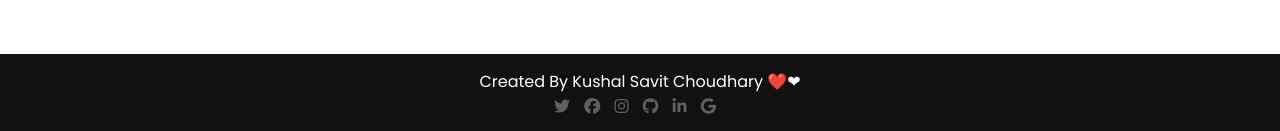
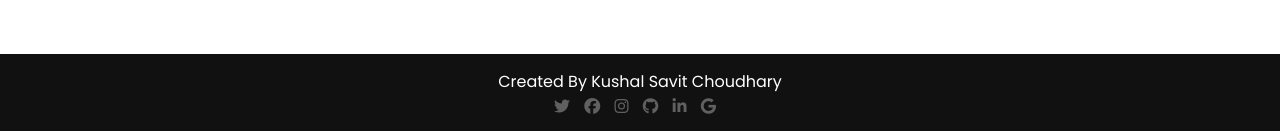
Before and after one commit to KushalTonystarkC/My-Portfolio, a plain HTML site: page index.html in a window 1280 px wide. Shown: the part 4862-4993 px from the top of the page. Drawn offline with nearby package versions, Linux system fonts and the light colour scheme.

Commit message:
Update index.html

```diff
--- a/index.html
+++ b/index.html
@@ -1,5 +1,4 @@
 <!DOCTYPE html>
-<!-- Created By CodingNepal -->
 <html lang="en">
 <head>
     <meta charset="UTF-8">
@@ -102,7 +101,7 @@
             <div class="skills-content">
                 <div class="column left">
                     <div class="text">My creative skills & experiences.</div>
-                    <p>In this 2 years I have participated in some hackathons like MLH Share Hack,Makeathon,FrostHack.I have also participated in different coding Competition in different platforms.I have made a calculator app,Hotel booking app and many other apps. I am beginner in Competitive Programming.I have a little knowledge of SQL and Shell Script. I have participated in various webinar on cloud development.  </p>
+                    <p>In this 2 years I have participated in some hackathons like MLH Share Hack,Makeathon,FrostHack.I have also participated in different coding Competition in different platforms.I have made a calculator app, Hotel booking app and many other apps. I am beginner in Competitive Programming.I have a little knowledge of SQL and Shell Script. I have participated in various webinar on cloud development.  </p>
                     <a href="#">Read more</a>
                 </div>
                 <div class="column right">
@@ -329,7 +328,7 @@
 
     <!-- footer section start -->
     <footer>
-        <span>Created By Kushal Savit Choudhary ❤️❤ </a>
+        <span>Created By Kushal Savit Choudhary</a>
 
             <nav role="navigation">
                 <ul class="social-icon">
```
